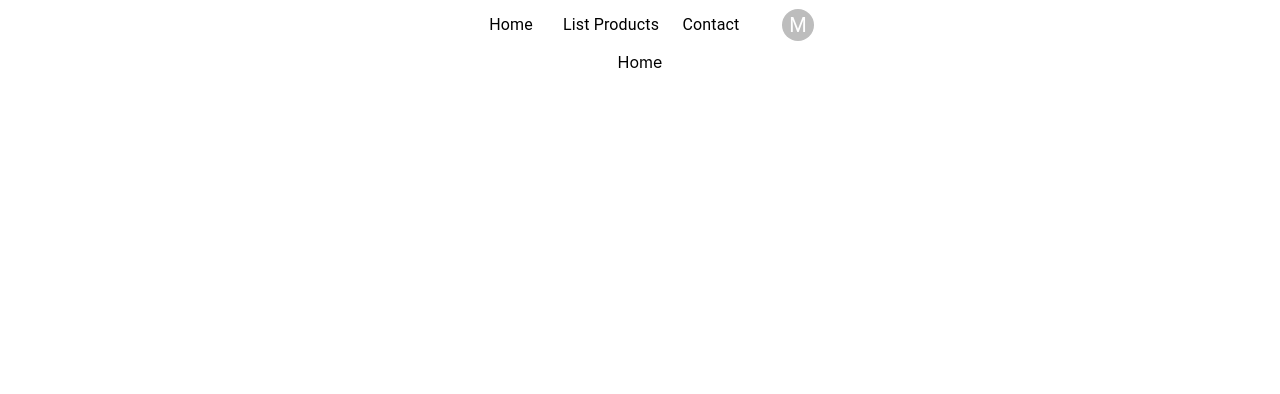
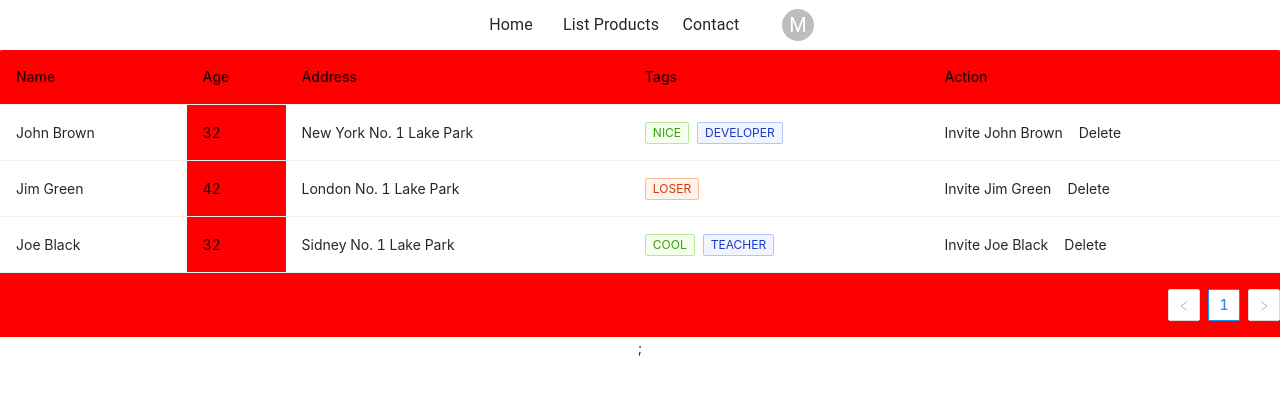
Before and after one commit to emtoanhungyen/internVatek, a React (Create React App) app in the folder todo/my-app/: page / in a window 1280 px wide. Shown: the top 394 px of the page. Built offline with nearby package versions, Linux system fonts and the light colour scheme.

Commit message:
ốm mẹ rồi

```diff
--- a/todo/my-app/package.json
+++ b/todo/my-app/package.json
@@ -3,6 +3,7 @@
   "version": "0.1.0",
   "private": true,
   "dependencies": {
+    "@ant-design/dark-theme": "^2.0.2",
     "@emotion/react": "^11.10.4",
     "@emotion/styled": "^11.10.4",
     "@mui/icons-material": "^5.10.6",
@@ -15,6 +16,7 @@
     "@types/node": "^17.0.45",
     "@types/react": "^18.0.21",
     "@types/react-dom": "^18.0.6",
+    "antd": "^4.23.5",
     "axios": "^1.0.0",
     "formik": "^2.2.9",
     "formik-material-ui": "^4.0.0-alpha.2",
@@ -25,6 +27,7 @@
     "react-router-dom": "^6.4.1",
     "react-scripts": "5.0.1",
     "react-toastify": "^9.0.8",
+    "styled-components": "^5.3.6",
     "typescript": "^4.8.4",
     "uuid": "^9.0.0",
     "web-vitals": "^2.1.4",
@@ -55,6 +58,7 @@
     ]
   },
   "devDependencies": {
+    "@types/styled-components": "^5.1.26",
     "@types/uuid": "^8.3.4",
     "autoprefixer": "^10.4.12",
     "postcss": "^8.4.17",
--- a/todo/my-app/src/App.css
+++ b/todo/my-app/src/App.css
@@ -37,3 +37,6 @@
     transform: translateY(0px);
   }
 }
+thead[class*="ant-table-thead"] th {
+  background-color: red !important;
+}
--- a/todo/my-app/src/App.tsx
+++ b/todo/my-app/src/App.tsx
@@ -3,6 +3,7 @@ import './App.css';
 import Router from './router';
 import { ToastContainer, toast } from 'react-toastify';
 import 'react-toastify/dist/ReactToastify.css';
+
 function App() {
   return (
     <div className="App">
--- /dev/null
+++ b/todo/my-app/src/pages/views/Home/Hihi.tsx
@@ -0,0 +1,104 @@
+import React from 'react'
+import { Space, Table, Tag } from 'antd';
+import type { ColumnsType } from 'antd/es/table';
+import 'antd/dist/antd.css'
+import styled from 'styled-components';
+
+type Props = {}
+
+interface DataType {
+    key: string;
+    name: string;
+    age: number;
+    address: string;
+    tags: string[];
+  }
+
+  const columns: ColumnsType<DataType> = [
+    {
+      title: 'Name',
+      dataIndex: 'name',
+      key: 'name',
+      render: text => <a>{text}</a>,
+    },
+    {
+      title: 'Age',
+      dataIndex: 'age',
+      key: 'age',
+    },
+    {
+      title: 'Address',
+      dataIndex: 'address',
+      key: 'address',
+    },
+    {
+      title: 'Tags',
+      key: 'tags',
+      dataIndex: 'tags',
+      render: (_, { tags }) => (
+        <>
+          {tags.map(tag => {
+            let color = tag.length > 5 ? 'geekblue' : 'green';
+            if (tag === 'loser') {
+              color = 'volcano';
+            }
+            return (
+              <Tag color={color} key={tag}>
+                {tag.toUpperCase()}
+              </Tag>
+            );
+          })}
+        </>
+      ),
+    },
+    {
+      title: 'Action',
+      key: 'action',
+      render: (_, record) => (
+        <Space size="middle">
+          <a>Invite {record.name}</a>
+          <a>Delete</a>
+        </Space>
+      ),
+    },
+  ];
+
+  const data: DataType[] = [
+    {
+      key: '1',
+      name: 'John Brown',
+      age: 32,
+      address: 'New York No. 1 Lake Park',
+      tags: ['nice', 'developer'],
+    },
+    {
+      key: '2',
+      name: 'Jim Green',
+      age: 42,
+      address: 'London No. 1 Lake Park',
+      tags: ['loser'],
+    },
+    {
+      key: '3',
+      name: 'Joe Black',
+      age: 32,
+      address: 'Sidney No. 1 Lake Park',
+      tags: ['cool', 'teacher'],
+    },
+  ];
+
+const Hihi = (props: Props) => {
+  return (
+    <div>
+        <Table className='tw-bg-red-500' dataSource={data} style={{background: 'red'}}>
+            <TableDark.Column<DataType> key='name' title='name' dataIndex='name'/>
+
+        </Table>
+    </div>
+  )
+}
+const TableDark = styled(Table)`
+    background: red;
+`
+
+export default Hihi
--- a/todo/my-app/src/pages/views/Home/index.tsx
+++ b/todo/my-app/src/pages/views/Home/index.tsx
@@ -1,10 +1,101 @@
+import { Space, Table, Tag } from 'antd';
+import type { ColumnsType } from 'antd/es/table';
 import React from 'react'
 
 type Props = {}
+interface DataType {
+  key: string;
+  name: string;
+  age: number;
+  address: string;
+  tags: string[];
+}
 
+const columns: ColumnsType<DataType> = [
+  {
+    title: 'Name',
+    dataIndex: 'name',
+    key: 'name',
+    render: text => <a>{text}</a>,
+  },
+  {
+    title: 'Age',
+    dataIndex: 'age',
+    render(text, record) {
+      return {
+        props: {
+          style: {background: "red"}
+        },
+        children: <>{text}</>
+      }
+    }
+  },
+  {
+    title: 'Address',
+    dataIndex: 'address',
+    key: 'address',
+  },
+  {
+    title: 'Tags',
+    key: 'tags',
+    dataIndex: 'tags',
+    render: (_, { tags }) => (
+      <>
+        {tags.map(tag => {
+          let color = tag.length > 5 ? 'geekblue' : 'green';
+          if (tag === 'loser') {
+            color = 'volcano';
+          }
+          return (
+            <Tag color={color} key={tag}>
+              {tag.toUpperCase()}
+            </Tag>
+          );
+        })}
+      </>
+    ),
+  },
+  {
+    title: 'Action',
+    key: 'action',
+    render: (_, record) => (
+      <Space size="middle">
+        <a>Invite {record.name}</a>
+        <a>Delete</a>
+      </Space>
+    ),
+  },
+];
+
+const data: DataType[] = [
+  {
+    key: '1',
+    name: 'John Brown',
+    age: 32,
+    address: 'New York No. 1 Lake Park',
+    tags: ['nice', 'developer'],
+  },
+  {
+    key: '2',
+    name: 'Jim Green',
+    age: 42,
+    address: 'London No. 1 Lake Park',
+    tags: ['loser'],
+  },
+  {
+    key: '3',
+    name: 'Joe Black',
+    age: 32,
+    address: 'Sidney No. 1 Lake Park',
+    tags: ['cool', 'teacher'],
+  },
+];
 const Home = (props: Props) => {
+
   return (
-    <div>Home</div>
+    <div>
+      <Table className='' style={{backgroundColor:'red', color: 'red'}} dataSource={data} columns={columns} />;
+    </div>
   )
 }
 
--- a/todo/my-app/src/router.tsx
+++ b/todo/my-app/src/router.tsx
@@ -3,6 +3,7 @@ import { Route, Routes } from 'react-router-dom'
 import LayoutHome from './components/LayoutHome'
 import Contact from './pages/views/Contact'
 import Home from './pages/views/Home'
+import Hihi from './pages/views/Home/Hihi'
 import ProductAdd from './pages/views/Products/ProductAdd'
 import ProductEdit from './pages/views/Products/ProductEdit'
 import ProductList from './pages/views/Products/ProductList'
@@ -19,7 +20,9 @@ const Router = (props: Props) => {
                     <Route path='products' element={<ProductList />} />
                     <Route path='product/:id' element={<ProductEdit />} />
                     <Route path='add-product' element={<ProductAdd />} />
+
                 </Route>
+                <Route path='demo' element={<Hihi />} />
             </Routes>
         </div>
     )
```
Also changed, not shown: 1 other file (tests, documents, lock files or other folders).
